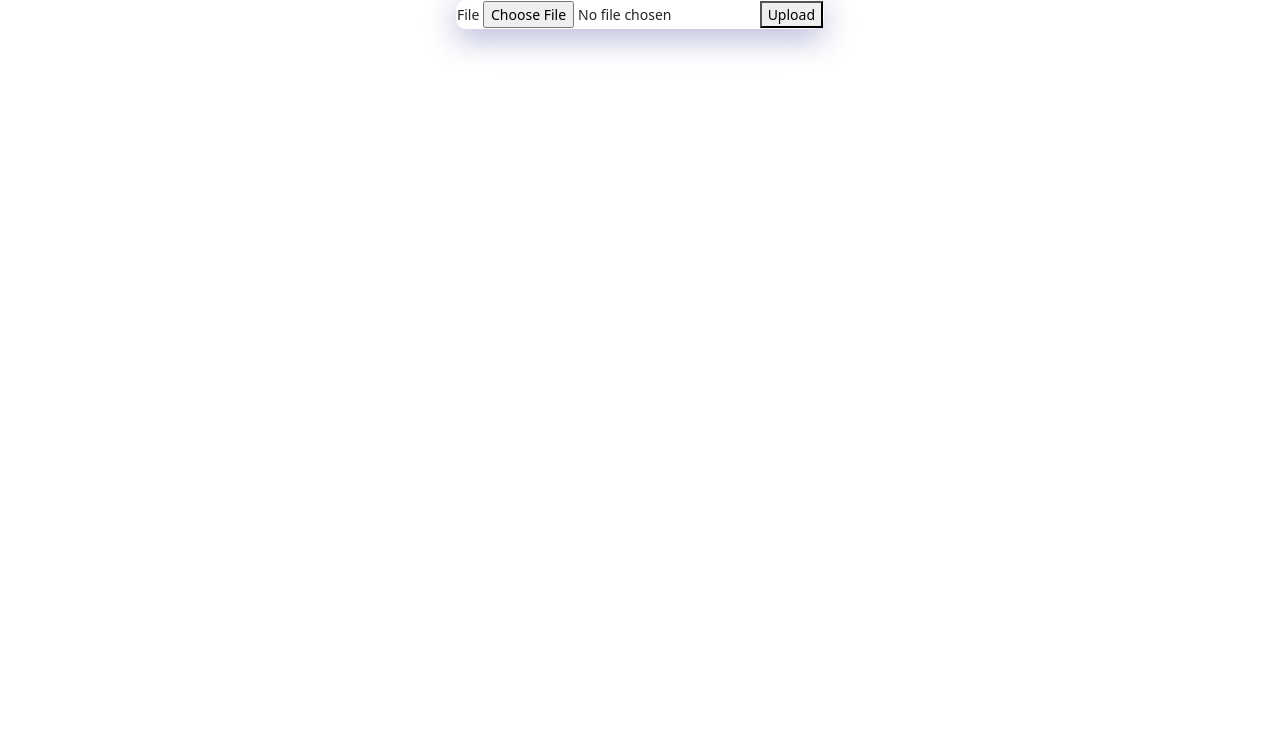
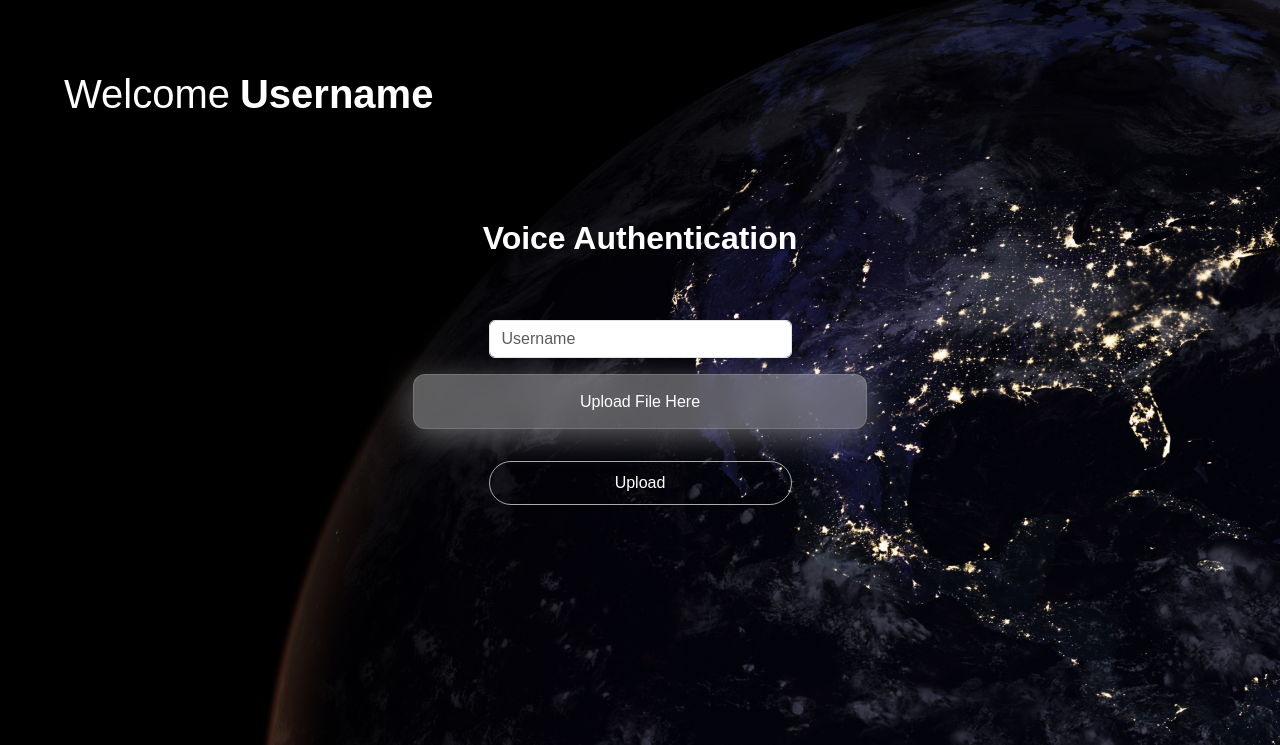
Before and after one commit to doungnapat27/Voice_Authentication, a Flask app: page / in a window 1280 px wide. Shown: the top 745 px of the page. Run offline with Flask 3, Linux system fonts and the light colour scheme.

Commit message:
decorate register

```diff
--- a/main.py
+++ b/main.py
@@ -19,7 +19,7 @@ def upload_file():
     if request.method == 'POST':
         file = request.files['file']
         if file and file.filename.endswith('.wav'):
-            file.save('uploads/' + file.filename)
+            file.save(file.filename)
             flash('File uploaded successfully', 'success')
         else:
             flash('Please upload a WAV file', 'danger')
--- a/static/styles/register.css
+++ b/static/styles/register.css
@@ -1,21 +1,114 @@
 * {
-  /* font-family: "sans-serif"; */
-  font-size: 14px;
-  /* background-color: black; */
+  font-family: 'poppins', sans-serif;
+  color: white;
+}
+
+body{
+  background-image: url('/static/image/BlackMarble_2016_Americas_composite.jpg');
+  background-size: cover;
+  background-position: center;
+  background-attachment: fixed;
+  background-repeat: no-repeat;
+}
+
+.username{
+  display: flex;
+  justify-content: start;
+  align-items: start;
+  padding-left: 64px;
+  padding-top: 64px;
+  font-size: 40px;
+  padding-bottom: 80px;
+}
+
+.username span{
+  padding-left: 10px;
+  font-weight: bolder;
+}
+
+.box{
+  display: flex;
+  justify-content: center;
+  align-items: center;
 }
 
 .container{
-    display: flex;
-    align-items: center;
-    justify-content: center;
+  width: 350px;
+  display: flex;
+  flex-direction: column;
+  justify-content: center;
+  align-items: center;
+  padding: 0 15px 0 15px;
 }
-.glass-container {
-  background: rgba(255, 255, 255, 0.35);
-  box-shadow: 0 8px 32px 0 rgba(31, 38, 135, 0.37);
+
+.top{
+  margin-bottom: 48px;
+  font-weight: bold;
+  font-size: 32px;
+  padding: 10px 0 10px 0;
+}
+
+.input-field {
+  margin-bottom: 16px;
+}
+
+.glass-container form{
+  display: flex;
+  flex-direction: column;
+  justify-content: center;
+  align-items: center;
+}
+
+.glass-container label{
+  height: 55px;
+  width: 150%;
+  display: flex;
+  justify-content: center;
+  align-items: center;
+  justify-items: center;
+  background: rgba(255, 254, 254, 0.35);
+  box-shadow: 0 8px 32px 0 rgba(255, 255, 255, 0.37);
   backdrop-filter: blur(11.5px);
   -webkit-backdrop-filter: blur(11.5px);
-  border-radius: 10px;
-  border: 1px solid rgba(255, 255, 255, 0.18);
-  /* height: 1vh;
-  width: 1vw; */
+  border-radius: 12px;
+  border: 1px solid rgba(218, 218, 218, 0.18);
 }
+
+.glass-container button{
+  display: flex;
+  justify-content: center;
+  align-items: center;
+  height: 44px;
+  width: 303px;
+  background-color: transparent;
+  border: 1px solid #ABABAB;
+  border-radius: 123px;
+  box-sizing: border-box;
+  transition: background-color 0.3s ease;
+  margin-top: 32px;
+}
+
+.glass-container button:hover{
+  background-color: #6200EA;
+  color: white;
+}
+
+.alert{
+  margin-top: 32px;
+}
+
+/* .glass-container label{
+  content: "LABEL_TEXT";
+  height: 55px;
+  width: 150%;
+  display: flex;
+  justify-content: center;
+  align-items: center;
+  justify-items: center;
+  background: rgba(255, 254, 254, 0.35);
+  box-shadow: 0 8px 32px 0 rgba(255, 255, 255, 0.37);
+  backdrop-filter: blur(11.5px);
+  -webkit-backdrop-filter: blur(11.5px);
+  border-radius: 12px;
+  border: 1px solid rgba(218, 218, 218, 0.18);
+} */
--- a/templates/Register.html
+++ b/templates/Register.html
@@ -4,24 +4,24 @@
     <meta charset="UTF-8" />
     <meta http-equiv="X-UA-Compatible" content="IE=edge" />
     <meta name="viewport" content="width=device-width, initial-scale=1.0" />
-    <link
-      rel="stylesheet"
-      type="text/css"
-      href="../static/styles/register.css"
-    />
+    <link rel="stylesheet" type="text/css" href="../static/styles/register.css"/>
     <link href="https://cdn.jsdelivr.net/npm/bootstrap@5.3.0-alpha3/dist/css/bootstrap.min.css" rel="stylesheet" integrity="sha384-KK94CHFLLe+nY2dmCWGMq91rCGa5gtU4mk92HdvYe+M/SXH301p5ILy+dN9+nJOZ" crossorigin="anonymous">
     <title>Register</title>
   </head>
   <body>
+      <div class="username">Welcome <span>Username</span></div>
+      <div class="box">
         <div class="container">
+          <div class="top">
+            <Header>Voice Authentication</Header>
+          </div>
           <div class="glass-container">
-        <form
-          method="POST"
-          enctype="multipart/form-data"
-          action="{{ url_for('upload_file')}}"
-        >
-          <label for="file">File</label>
-          <input id="file" name="file" type="file" />
+            <div class="input-field">
+              <input type="text" class="form-control" placeholder="Username" id="email">
+            </div>
+            <form method="POST" enctype="multipart/form-data" action="{{ url_for('upload_file')}}">
+              <input id="file" name="file" type="file" hidden onchange="displayFileName()" />
+              <label for="file" id="file-label">Upload File Here</label>
               <button>Upload</button>
             </form>
           </div>
@@ -35,5 +35,13 @@
             {% endif %}
           {% endwith %}
         </div>
+      </div>
+      <script>
+        function displayFileName() {
+          const input = document.getElementById('file');
+          const label = document.getElementById('file-label');
+          label.innerHTML = input.files[0].name;
+        }
+      </script>
   </body>
 </html>
```
Also changed, not shown: static/image/BlackMarble_2016_Americas_composite.jpg (added), 1 other file. Lines whose indentation alone changed are shown as unchanged.
